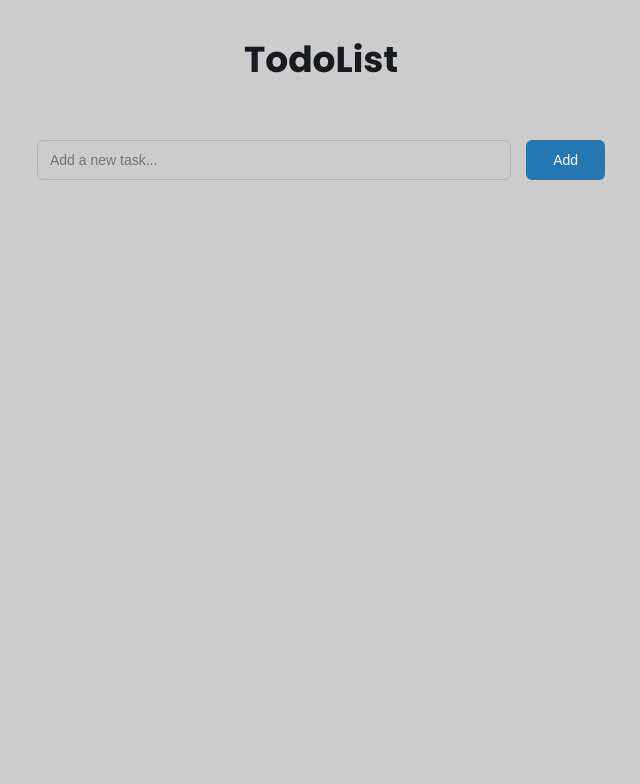
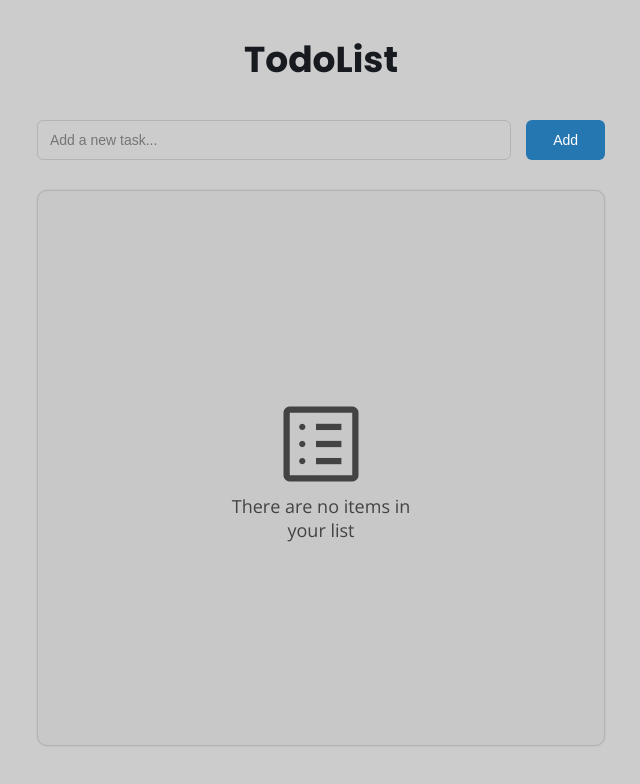
Before and after one commit to bruno-devLearn/react, a React (Vite) app in the folder aula003/exercicio/todoList/: page / in a window 1280 px wide. Shown: the top 784 px of the page, without its empty margins (319-959 px from the left). Built offline with nearby package versions, Linux system fonts and the light colour scheme.

Commit message:
list design

```diff
--- a/aula003/exercicio/todoList/index.html
+++ b/aula003/exercicio/todoList/index.html
@@ -3,6 +3,11 @@
     <head>
         <meta charset="UTF-8" />
         <link rel="icon" type="image/svg+xml" href="/vite.svg" />
+        <link
+            href="https://fonts.googleapis.com/css2?family=Material+Symbols+Outlined"
+            rel="stylesheet"
+        />
+
         <meta name="viewport" content="width=device-width, initial-scale=1.0" />
         <title>TodoList</title>
     </head>
--- /dev/null
+++ b/aula003/exercicio/todoList/src/components/Card.jsx
@@ -0,0 +1,11 @@
+import { List } from "./List";
+import { NoLength } from "./NoLength";
+import "./css/card.css";
+
+export function Card() {
+    return (
+        <div class="list">
+            <NoLength />
+        </div>
+    );
+}
--- /dev/null
+++ b/aula003/exercicio/todoList/src/components/List.jsx
@@ -0,0 +1,28 @@
+export function List() {
+    return (
+        <div class="list-item">
+            <></>
+        </div>
+    );
+}
+
+/*
+    <div class="list-item">
+        <div class="check-item checkbox">
+            <label>
+                <input type="checkbox" id="check-1" />
+                <div class="outer-square">
+                    <div class="inner-square"></div>
+                    <span class="material-symbols-outlined">check</span>
+                </div>
+                <span className="text">
+                    Buy fresh produce for weekly meals
+                </span>
+            </label>
+        </div>
+        <div class="actions">
+            <span class="material-symbols-outlined">delete</span>
+            <span class="material-symbols-outlined">edit_square</span>
+        </div>
+    </div>
+*/
--- a/aula003/exercicio/todoList/src/components/Main.jsx
+++ b/aula003/exercicio/todoList/src/components/Main.jsx
@@ -1,9 +1,11 @@
 import { Input } from "./Input";
+import { Card } from "./Card";
 
 export function Main() {
     return (
         <main>
             <Input />
+            <Card />
         </main>
     );
 }
--- /dev/null
+++ b/aula003/exercicio/todoList/src/components/NoLength.jsx
@@ -0,0 +1,8 @@
+export function NoLength() {
+    return (
+        <div className="no-length">
+            <span className="material-symbols-outlined icon">list_alt</span>
+            <p>There are no items in your list</p>
+        </div>
+    );
+}
--- /dev/null
+++ b/aula003/exercicio/todoList/src/components/css/card.css
@@ -0,0 +1,130 @@
+.list {
+    margin-top: 30px;
+    width: 100%;
+    max-width: 608px;
+    max-height: 1000px;
+    height: calc(100% - 60px);
+    background-color: var(--bg-card);
+    border-radius: 10px;
+    border: 1px solid var(--neutral-300);
+    box-shadow: 0px 0px 1px #171a1f12, 0px 0px 2px #171a1f1f;
+    padding: 25px;
+    display: flex;
+    flex-direction: column;
+    gap: 16px;
+    border-radius: 10px;
+    overflow-y: scroll;
+}
+
+.list .list-item {
+    background-color: var(--bg-body);
+    border-radius: 6px;
+    border: 1px solid var(--neutral-300);
+    padding: 19px 17px;
+    display: flex;
+    justify-content: space-between;
+    align-items: center;
+}
+
+.list .list-item .checkbox input {
+    display: none;
+}
+
+.list .list-item .checkbox .outer-square {
+    width: 18px;
+    height: 18px;
+    display: flex;
+    align-items: center;
+    justify-content: center;
+    border-radius: 2px;
+    border-width: 1px;
+    border: 1px solid #565e6cff;
+    border-radius: 2px;
+}
+
+.list .list-item .checkbox .outer-square .inner-square {
+    width: 8px;
+    height: 8px;
+    border-radius: 0px;
+    border-width: 1px;
+    border-color: #565e6cff; /* neutral-600 */
+}
+
+.list .list-item .checkbox .outer-square span {
+    color: var(--bg-body);
+    font-size: 16px;
+}
+
+.list .list-item .checkbox label {
+    display: flex;
+    justify-content: center;
+    align-items: center;
+    gap: 5px;
+    cursor: pointer;
+    flex: 1; /* para o label encolher e ocupar espaço */
+    min-width: 0;
+}
+
+.list .list-item .checkbox .text {
+    display: -webkit-box;
+    -webkit-line-clamp: 1; /* máximo 2 linhas */
+    line-clamp: 1;
+    -webkit-box-orient: vertical;
+    overflow: hidden;
+    word-break: break-word;
+    overflow-wrap: anywhere;
+    line-height: 1.4;
+}
+
+.list .list-item .checkbox label:hover .outer-square,
+.list .list-item .checkbox label:hover .text {
+    opacity: 0.4;
+}
+
+.list .list-item .checkbox input:checked + .outer-square {
+    background: #2577b1ff;
+}
+
+.list .list-item .checkbox input:checked + .outer-square span {
+    display: block;
+    fill: #f2f8fcff;
+}
+
+.list .list-item .actions {
+    display: flex;
+    justify-content: center;
+    align-items: center;
+    gap: 8px;
+    margin-left: 10px;
+}
+
+.list .list-item .actions span {
+    font-size: 20px;
+    color: #565d6dff;
+    cursor: pointer;
+}
+
+.list .list-item .actions span:hover {
+    color: var(--bg-button);
+    transition: ease 0.3s;
+}
+
+.no-length {
+    display: flex;
+    justify-content: center;
+    align-items: center;
+    flex-direction: column;
+    height: 100%;
+    font-size: 18px;
+    color: #434343;
+}
+
+.no-length p {
+    width: 200px;
+    text-align: center;
+}
+
+.no-length .icon {
+    font-size: 100px;
+    display: block;
+}
--- a/aula003/exercicio/todoList/src/components/css/input.css
+++ b/aula003/exercicio/todoList/src/components/css/input.css
@@ -3,7 +3,6 @@
     flex-direction: row;
     gap: 15px;
     justify-content: center;
-    padding: 20px;
 }
 
 .inputDiv input {
@@ -14,7 +13,7 @@
     line-height: 22px;
     font-weight: 400;
     border-radius: 6px;
-    border: 1px solid #b1b4b8;
+    border: 1px solid var(--neutral-300);
     outline: none;
     background: transparent;
 }
@@ -28,7 +27,7 @@
     display: flex;
     justify-content: center;
     align-items: center;
-    background-color: #2577b1ff;
+    background-color: var(--bg-button);
     border: none;
     border-radius: 6px;
     color: #fff;
@@ -39,11 +38,9 @@
 
 /* Hover */
 .inputDiv button:hover {
-    color: #ffffffff; /* white */
     background: #194f75ff;
 }
 /* Pressed */
 .inputDiv button:active {
-    color: #ffffffff; /* white */
     background: #10324bff;
 }
--- a/aula003/exercicio/todoList/src/css/global.css
+++ b/aula003/exercicio/todoList/src/css/global.css
@@ -2,7 +2,10 @@
 
 :root {
     --neutral-900: #171a1fff;
+    --neutral-300: #b1b4b8;
     --bg-body: #ccc;
+    --bg-button: #2577b1ff;
+    --bg-card: #c8c8c8;
 }
 
 * {
@@ -18,9 +21,12 @@ body {
 
     display: flex;
     justify-content: center;
+    padding-bottom: 30px;
 }
 
 main {
     font-family: "Open Sans";
     width: 100%;
+    height: 80%;
+    padding: 0 20px;
 }
```
